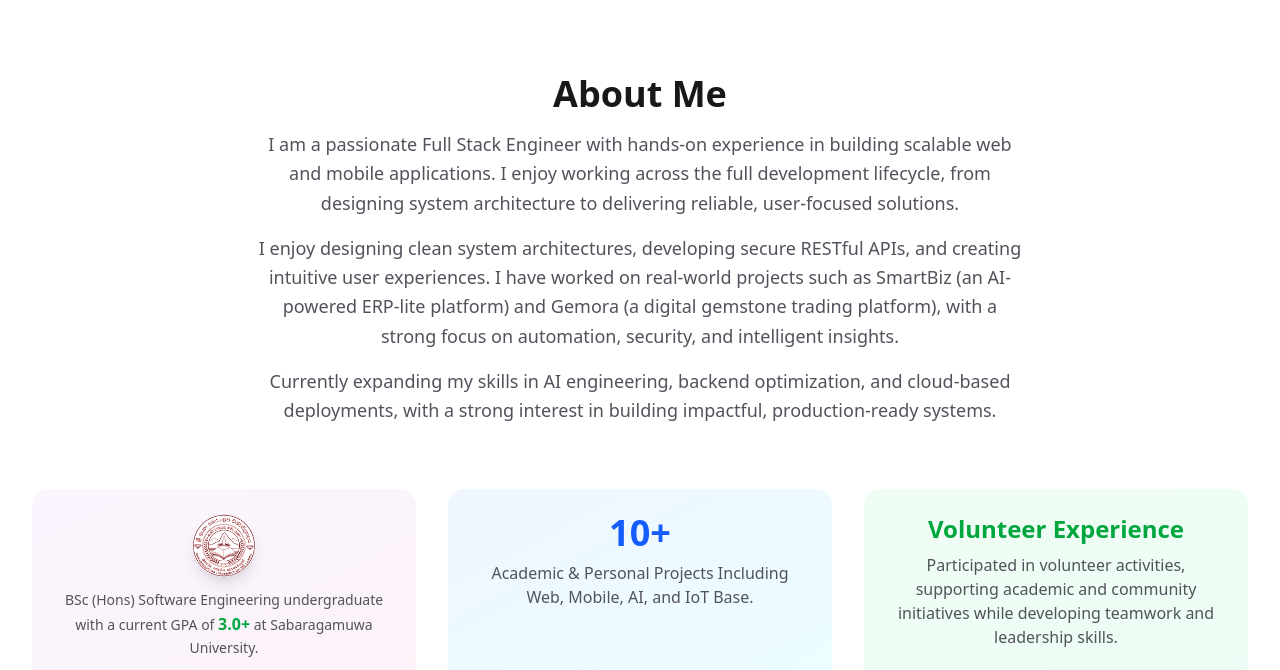
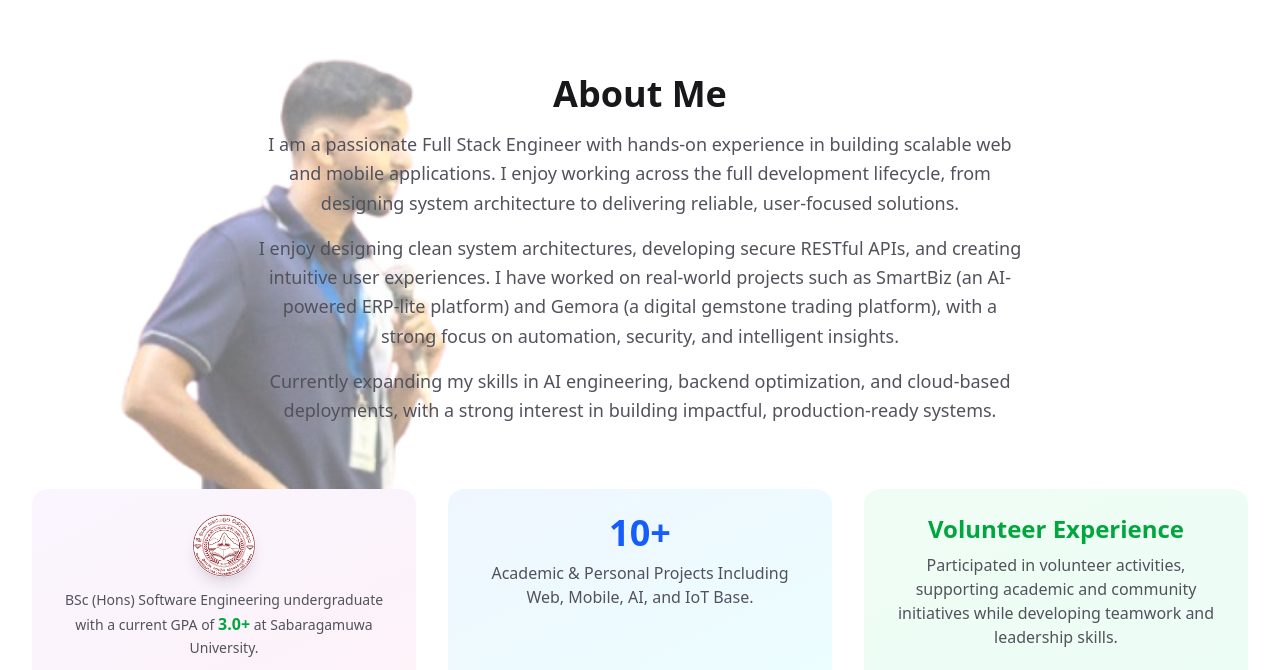
Before and after one commit to binojmadhuranga/my-new-portfolio, a Next.js app: page / in a window 1280 px wide. Shown: the part 966-1636 px from the top of the page. Built offline with nearby package versions, Linux system fonts and the light colour scheme.

Commit message:
Refactor code structure for improved readability and maintainability

```diff
--- a/components/sections/About.tsx
+++ b/components/sections/About.tsx
@@ -1,7 +1,29 @@
 export default function About() {
   return (
-    <section id="about" className="py-20 px-4 sm:px-6 lg:px-8 bg-white dark:bg-black">
-      <div className="max-w-7xl mx-auto">
+    <section id="about" className="py-20 px-4 sm:px-6 lg:px-8 bg-white dark:bg-black relative overflow-hidden">
+      {/* Background Image with Opacity - Mobile */}
+      <div
+        className="md:hidden absolute left-0 top-0 bottom-0 w-full opacity-55 dark:opacity-40 pointer-events-none dark:brightness-40"
+        style={{
+          backgroundImage: 'url(/about.png)',
+          backgroundSize: 'cover',
+          backgroundPosition: '70% top',
+          backgroundRepeat: 'no-repeat'
+        }}
+      ></div>
+
+      {/* Background Image with Opacity - Desktop */}
+      <div
+        className="hidden md:block absolute left-0 top-0 bottom-0 w-1/2 opacity-55 dark:opacity-40 pointer-events-none dark:brightness-50"
+        style={{
+          backgroundImage: 'url(/about.png)',
+          backgroundSize: 'cover',
+          backgroundPosition: '30% 30%',
+          backgroundRepeat: 'no-repeat'
+        }}
+      ></div>
+
+      <div className="max-w-7xl mx-auto relative z-10">
         <div className="text-center mb-12">
           <h2 className="text-4xl font-bold text-zinc-900 dark:text-zinc-50 mb-4">
             About Me
```
Also changed, not shown: public/about.png (added).
